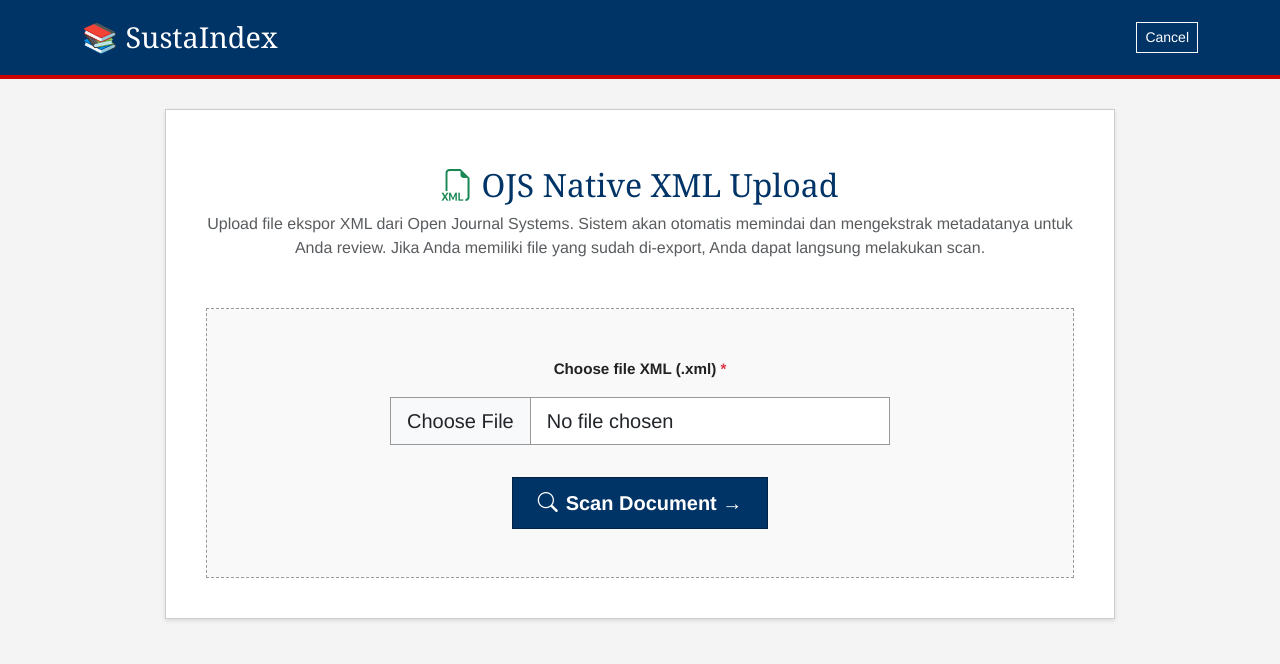
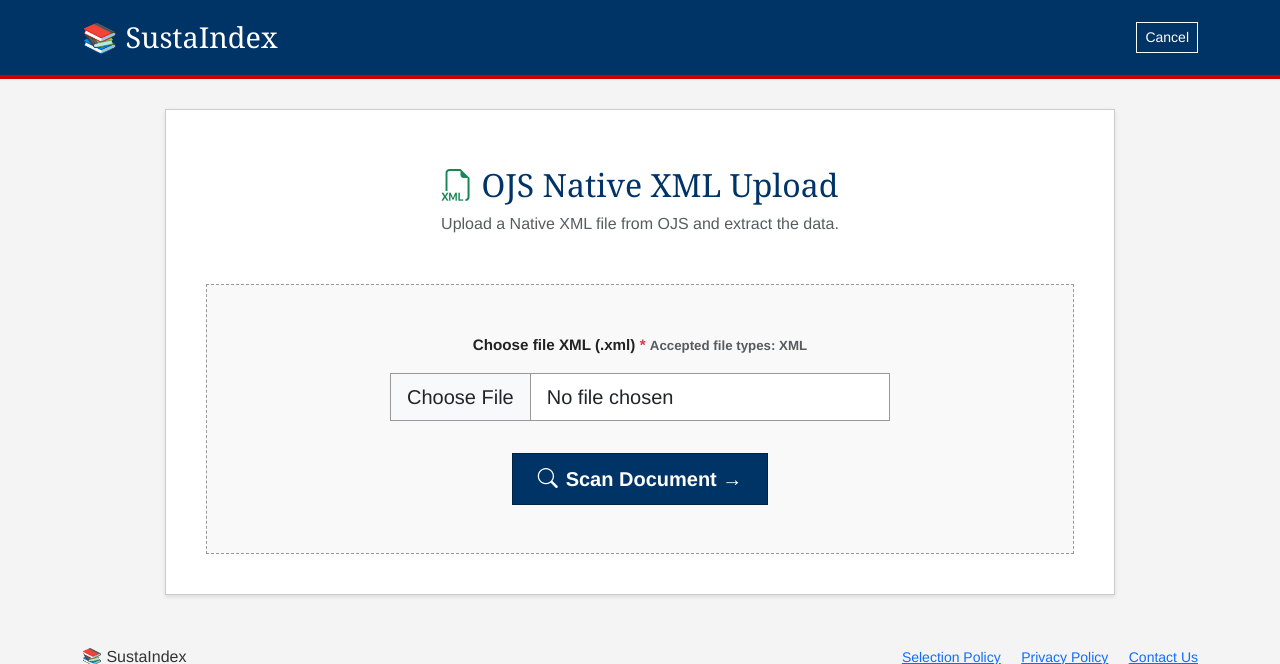
Before and after one commit to dickpra/sustain-indexer, a Laravel app: page /submit-xml in a window 1280 px wide. Shown: the top 664 px of the page. Run offline with Laravel 10, Linux system fonts and the light colour scheme.

Commit message:
fix indo

```diff
--- a/resources/views/submit_xml.blade.php
+++ b/resources/views/submit_xml.blade.php
@@ -51,7 +51,7 @@
             @if(!isset($extractedData))
             <div class="text-center mb-5 mt-3">
                 <h2 style="font-family: 'Georgia', serif; color: #003366;"><i class="bi bi-filetype-xml text-success me-2"></i>OJS Native XML Upload</h2>
-                <p class="text-muted">Upload file ekspor XML dari Open Journal Systems. Sistem akan otomatis memindai dan mengekstrak metadatanya untuk Anda review. Jika Anda memiliki file yang sudah di-export, Anda dapat langsung melakukan scan.</p>
+                <p class="text-muted">Upload a Native XML file from OJS and extract the data.</p>
             </div>
 
             <div class="card rounded-0 border-0" style="background-color: #f9f9f9; border: 1px dashed #999 !important;">
@@ -59,7 +59,7 @@
                     <form action="/submit-xml/scan" method="POST" enctype="multipart/form-data">
                         @csrf
                         <div class="mb-4 mx-auto" style="max-width: 500px;">
-                            <label class="form-label fw-bold mb-3">Choose file XML (.xml) <span class="text-danger">*</span></label>
+                            <label class="form-label fw-bold mb-3">Choose file XML (.xml) <span class="text-danger">*</span> <small class="text-muted">Accepted file types: XML</small></label>
                             <input class="form-control form-control-lg rounded-0" type="file" name="ojs_xml" accept=".xml" required>
                         </div>
                         <button type="submit" class="btn btn-academic btn-lg mt-2">
```
